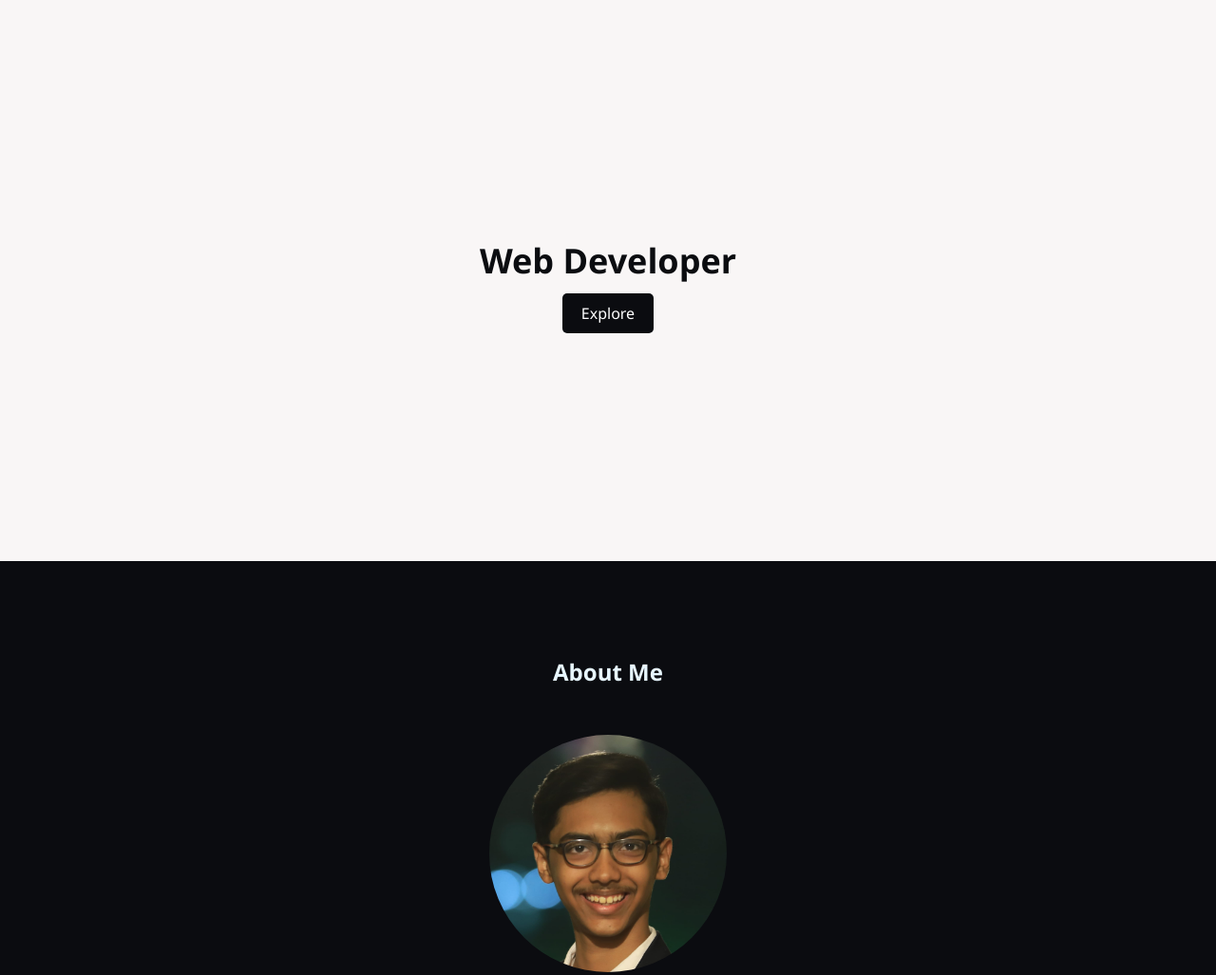
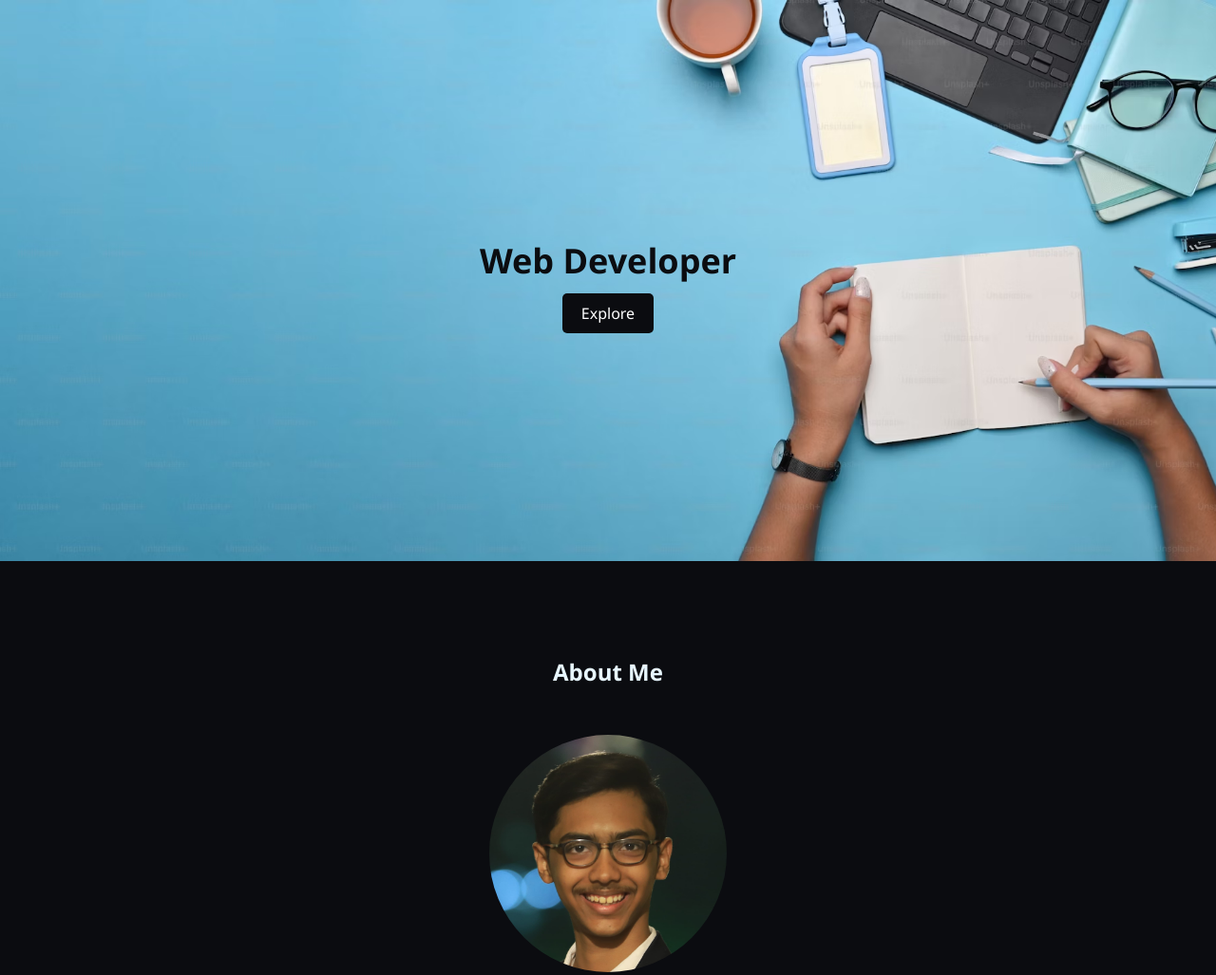
Before and after one commit to KevalP24/PRODIGY_WD_04, a plain HTML site: page index.html in a window 1280 px wide. Shown: the top 1027 px of the page at 95% size. Drawn offline with Linux system fonts and the light colour scheme; the site is published under a folder, as on GitHub Pages, so addresses that start at the root find nothing.

Commit message:
Update styles.css

```diff
--- a/styles.css
+++ b/styles.css
@@ -13,7 +13,7 @@ h3 {
 }
 
 #pagetop {
-  background-image: url(/images/bgimg.avif);
+  background-image: url("images/bgimg.avif");
   background-size: cover;
   background-position: center;
   color: #0b0c10;
```
